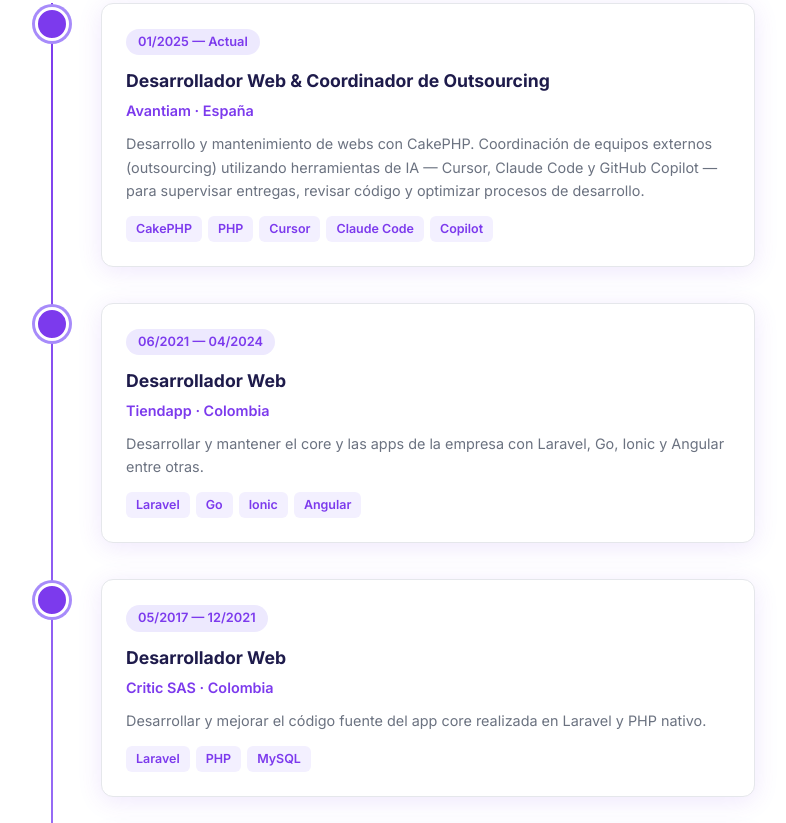
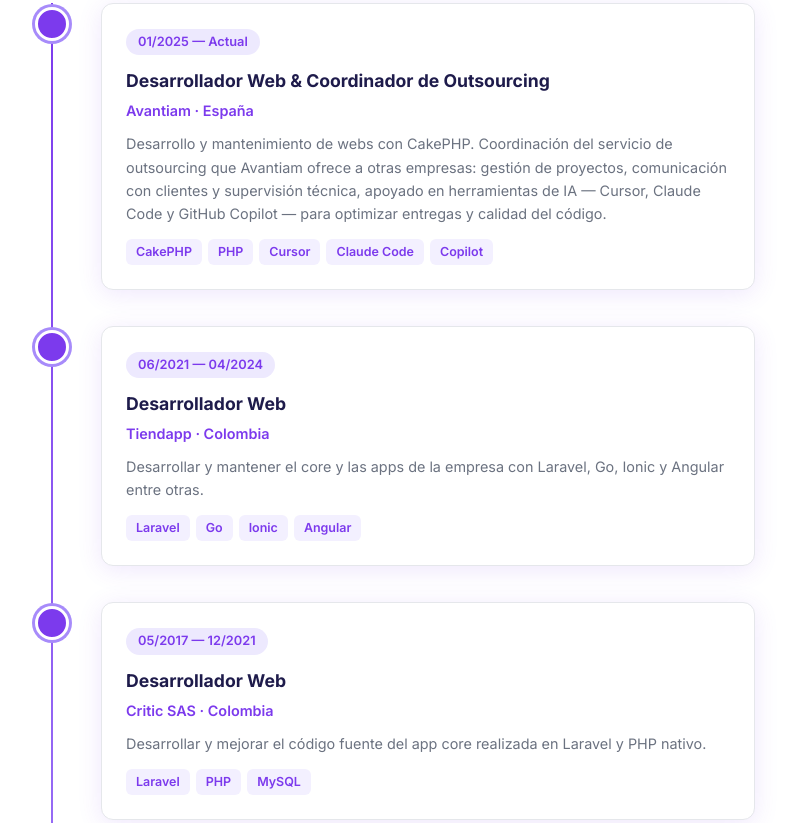
Before and after one commit to saplaza1410/curriculum, a website: page public/index.html in a window 1280 px wide. Shown: the part 1712-2535 px from the top of the page, without its empty margins (245-1031 px from the left). Drawn offline with Linux system fonts and the light colour scheme; no server answers.

Commit message:
fix: clarify Avantiam outsourcing is a service offered to client companies

```diff
--- a/public/index.html
+++ b/public/index.html
@@ -125,7 +125,7 @@
             <span class="timeline__date">01/2025 — Actual</span>
             <h3 class="timeline__role">Desarrollador Web &amp; Coordinador de Outsourcing</h3>
             <h4 class="timeline__company">Avantiam · España</h4>
-            <p class="timeline__desc">Desarrollo y mantenimiento de webs con CakePHP. Coordinación de equipos externos (outsourcing) utilizando herramientas de IA — Cursor, Claude Code y GitHub Copilot — para supervisar entregas, revisar código y optimizar procesos de desarrollo.</p>
+            <p class="timeline__desc">Desarrollo y mantenimiento de webs con CakePHP. Coordinación del servicio de outsourcing que Avantiam ofrece a otras empresas: gestión de proyectos, comunicación con clientes y supervisión técnica, apoyado en herramientas de IA — Cursor, Claude Code y GitHub Copilot — para optimizar entregas y calidad del código.</p>
             <div class="timeline__tags"><span>CakePHP</span><span>PHP</span><span>Cursor</span><span>Claude Code</span><span>Copilot</span></div>
           </div>
         </div>
```
